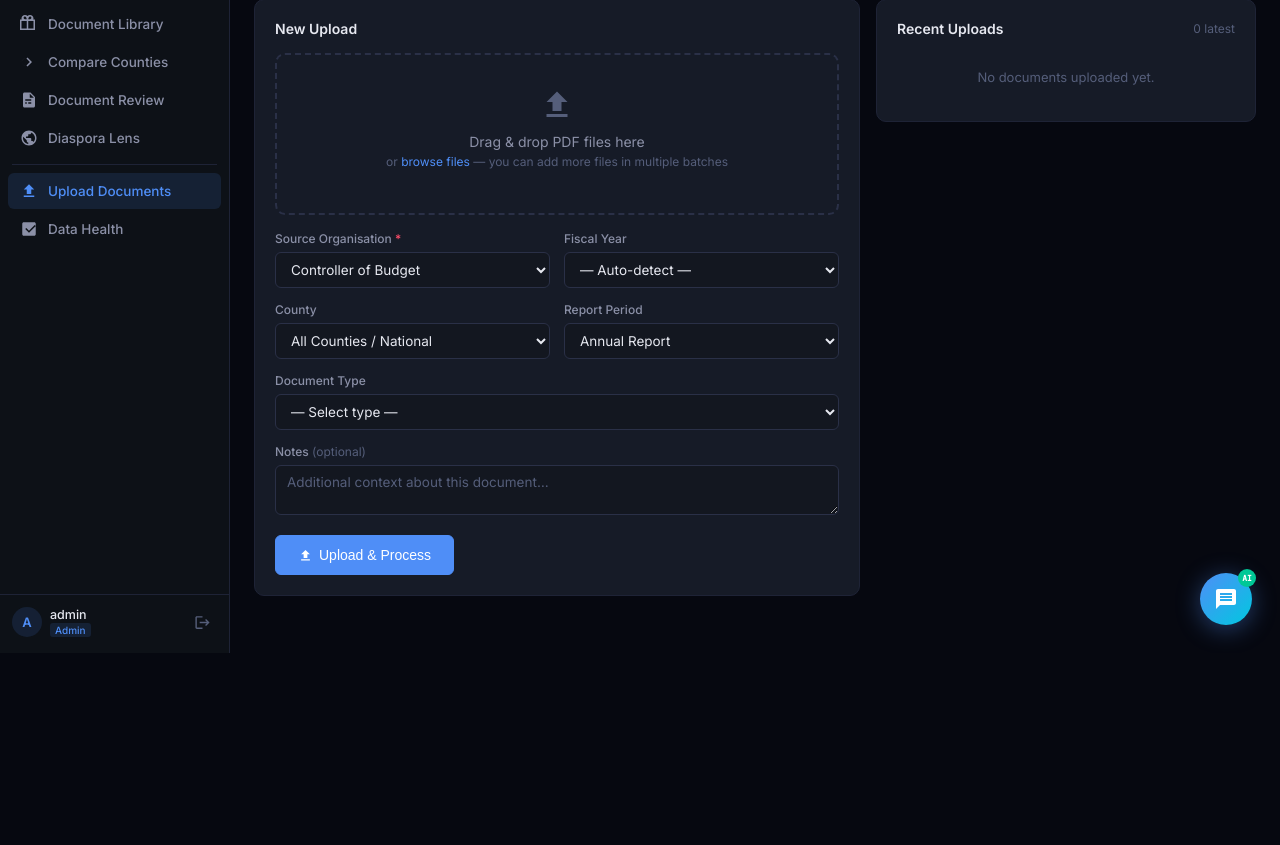
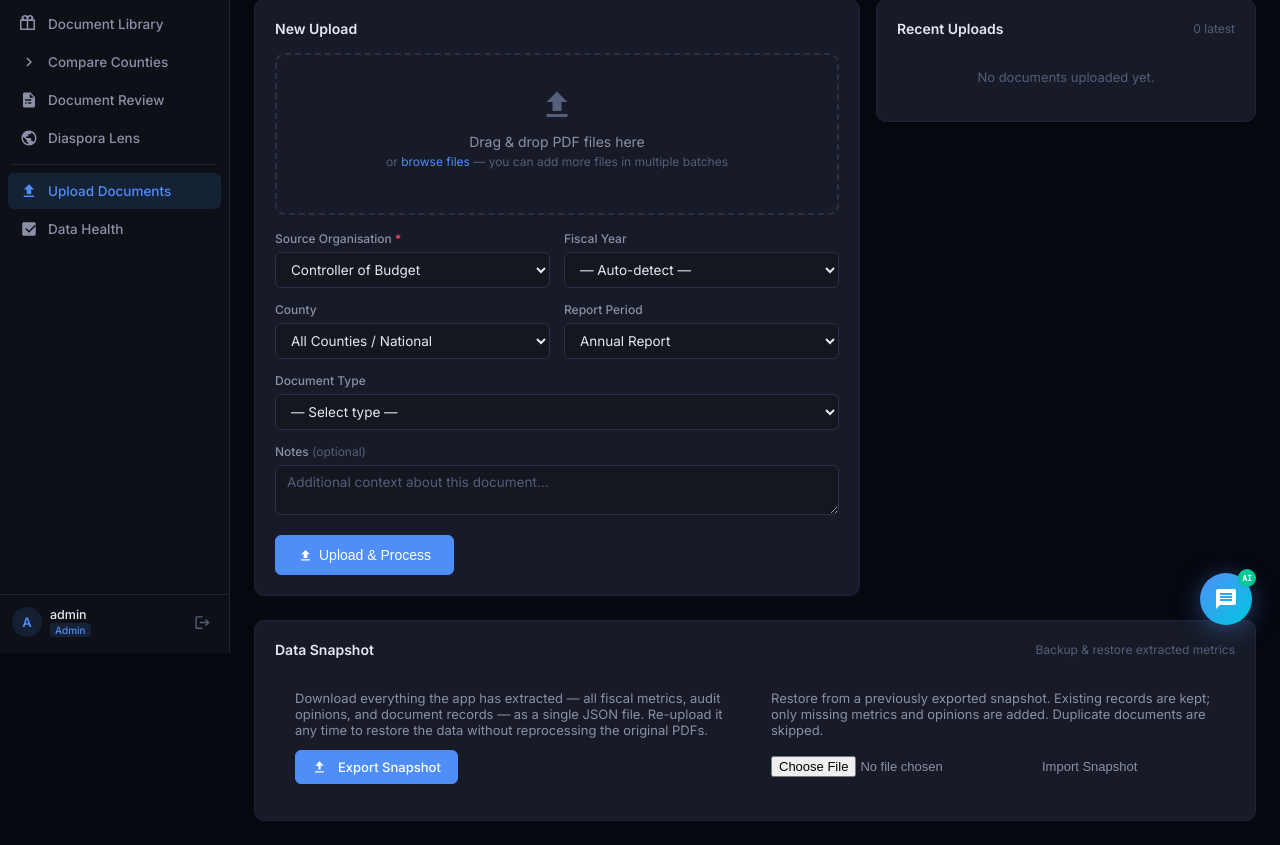
Before and after one commit to youngmbg21-cmyk/FinancialOS-Kenya, a Flask app: page /admin/upload in a window 1280 px wide. Shown: the part 147-992 px from the top of the page. Before the commit the page ends 800 px from the top, so only its background shows below. Run offline with Flask 3, Linux system fonts and the light colour scheme; a user stored in the database is signed in; some libraries are stand-ins or nearby versions.

Commit message:
Add data snapshot export and import for extracted metrics
Export (/admin/export):
- Downloads all FiscalMetrics, AuditOpinions and Document metadata
  as a timestamped JSON file (financialos_snapshot_YYYYMMDD_HHMMSS.json)
- Excludes raw PDF text and file paths (not portable between environments)

Import (/admin/import):
- Accepts a previously exported snapshot JSON
- Restores document stubs, fiscal metrics, and audit opinions
- Upserts metrics (updates value if county+year+metric already exists)
- Skips duplicate documents and audit opinions
- Reports counts of what was added/updated in a flash message

UI: Export Snapshot / Import Snapshot panel added to the upload page

https://claude.ai/code/session_01NWEAhiN5Be4DUo7LTW82bH

```diff
--- a/app.py
+++ b/app.py
@@ -1443,6 +1443,182 @@ def admin_reprocess(doc_id):
 
 
 # ---------------------------------------------------------------------------
+# Admin — export extracted data / import from snapshot
+# ---------------------------------------------------------------------------
+
+@app.route("/admin/export")
+@login_required
+@admin_required
+def admin_export():
+    """Download all extracted metrics, opinions and document metadata as JSON."""
+    # Build county id→name lookup
+    county_map = {c.id: c.name for c in County.query.all()}
+
+    documents = []
+    for doc in Document.query.order_by(Document.upload_date).all():
+        documents.append({
+            "original_filename": doc.original_filename,
+            "source":            doc.source,
+            "fiscal_year":       doc.fiscal_year,
+            "county_name":       doc.county_name,
+            "report_period":     doc.report_period,
+            "document_type":     doc.document_type,
+            "notes":             doc.notes,
+            "page_count":        doc.page_count,
+            "file_size":         doc.file_size,
+            "detected_title":    doc.detected_title,
+            "upload_date":       doc.upload_date.isoformat() if doc.upload_date else None,
+            "processing_status": doc.processing_status,
+        })
+
+    metrics = []
+    for m in FiscalMetric.query.all():
+        metrics.append({
+            "county_name":     county_map.get(m.county_id, ""),
+            "fiscal_year":     m.fiscal_year,
+            "metric_name":     m.metric_name,
+            "metric_value":    m.metric_value,
+            "currency":        m.currency,
+            "unit":            m.unit,
+            "confidence_score":m.confidence_score,
+            "source_text":     m.source_text,
+        })
+
+    opinions = []
+    for op in AuditOpinion.query.all():
+        opinions.append({
+            "county_name":      county_map.get(op.county_id, ""),
+            "fiscal_year":      op.fiscal_year,
+            "opinion_type":     op.opinion_type,
+            "material_issues":  op.material_issues,
+            "key_observations": op.key_observations,
+        })
+
+    snapshot = {
+        "exported_at": datetime.utcnow().isoformat(),
+        "version":     "1",
+        "documents":   documents,
+        "metrics":     metrics,
+        "opinions":    opinions,
+    }
+    buf = io.BytesIO(json.dumps(snapshot, indent=2).encode("utf-8"))
+    filename = f"financialos_snapshot_{datetime.utcnow().strftime('%Y%m%d_%H%M%S')}.json"
+    return send_file(buf, mimetype="application/json",
+                     as_attachment=True, download_name=filename)
+
+
+@app.route("/admin/import", methods=["POST"])
+@login_required
+@admin_required
+def admin_import():
+    """Restore metrics, opinions and document stubs from a previously exported snapshot."""
+    f = request.files.get("snapshot")
+    if not f or not f.filename.endswith(".json"):
+        flash("Please upload a valid .json snapshot file.", "error")
+        return redirect(url_for("admin_upload"))
+
+    try:
+        data = json.loads(f.read().decode("utf-8"))
+    except (json.JSONDecodeError, UnicodeDecodeError):
+        flash("Could not parse the snapshot file — make sure it was exported from this app.", "error")
+        return redirect(url_for("admin_upload"))
+
+    if data.get("version") != "1":
+        flash("Unsupported snapshot version.", "error")
+        return redirect(url_for("admin_upload"))
+
+    # Build county name→id lookup
+    county_lookup = {c.name: c.id for c in County.query.all()}
+
+    docs_added = metrics_added = metrics_updated = opinions_added = 0
+
+    # Restore document stubs (metadata only — no PDF file)
+    for d in data.get("documents", []):
+        exists = Document.query.filter_by(
+            original_filename=d["original_filename"],
+            fiscal_year=d.get("fiscal_year"),
+            county_name=d.get("county_name"),
+        ).first()
+        if not exists:
+            county_id = county_lookup.get(d.get("county_name", ""))
+            db.session.add(Document(
+                original_filename=d.get("original_filename"),
+                stored_filename=None,
+                filepath=None,
+                source=d.get("source"),
+                fiscal_year=d.get("fiscal_year"),
+                county_id=county_id,
+                county_name=d.get("county_name"),
+                report_period=d.get("report_period"),
+                document_type=d.get("document_type"),
+                notes=d.get("notes"),
+                page_count=d.get("page_count"),
+                file_size=d.get("file_size"),
+                detected_title=d.get("detected_title"),
+                processing_status="completed",
+            ))
+            docs_added += 1
+
+    db.session.flush()
+
+    # Restore fiscal metrics
+    for m in data.get("metrics", []):
+        county_id = county_lookup.get(m.get("county_name", ""))
+        if not county_id or not m.get("fiscal_year") or not m.get("metric_name"):
+            continue
+        existing = FiscalMetric.query.filter_by(
+            county_id=county_id,
+            fiscal_year=m["fiscal_year"],
+            metric_name=m["metric_name"],
+        ).first()
+        if existing:
+            existing.metric_value    = m.get("metric_value", existing.metric_value)
+            existing.confidence_score= m.get("confidence_score", existing.confidence_score)
+            existing.source_text     = m.get("source_text", existing.source_text)
+            metrics_updated += 1
+        else:
+            db.session.add(FiscalMetric(
+                county_id=county_id,
+                fiscal_year=m["fiscal_year"],
+                metric_name=m["metric_name"],
+                metric_value=m.get("metric_value"),
+                currency=m.get("currency", "KES"),
+                unit=m.get("unit", "millions"),
+                confidence_score=m.get("confidence_score", 0.75),
+                source_text=m.get("source_text"),
+            ))
+            metrics_added += 1
+
+    # Restore audit opinions
+    for op in data.get("opinions", []):
+        county_id = county_lookup.get(op.get("county_name", ""))
+        if not county_id or not op.get("fiscal_year"):
+            continue
+        exists = AuditOpinion.query.filter_by(
+            county_id=county_id,
+            fiscal_year=op["fiscal_year"],
+        ).first()
+        if not exists:
+            db.session.add(AuditOpinion(
+                county_id=county_id,
+                fiscal_year=op["fiscal_year"],
+                opinion_type=op.get("opinion_type"),
+                material_issues=op.get("material_issues", 0),
+                key_observations=op.get("key_observations"),
+            ))
+            opinions_added += 1
+
+    db.session.commit()
+    flash(
+        f"Snapshot imported — {docs_added} documents, "
+        f"{metrics_added} new metrics ({metrics_updated} updated), "
+        f"{opinions_added} audit opinions restored.",
+        "success",
+    )
+    return redirect(url_for("admin_upload"))
+
+
+# ---------------------------------------------------------------------------
 # API — dashboard stats
 # ---------------------------------------------------------------------------
 
--- a/templates/upload.html
+++ b/templates/upload.html
@@ -154,6 +154,42 @@
       <div class="empty-state">No documents uploaded yet.</div>
       {% endfor %}
     </div>
+  </div>
+</div>
+
+<!-- Data Snapshot panel -->
+<div class="card" style="margin-top:24px;">
+  <div class="card-head">
+    <h2 class="card-title">Data Snapshot</h2>
+    <span class="card-meta">Backup &amp; restore extracted metrics</span>
+  </div>
+  <div style="padding:16px 20px;display:flex;gap:32px;flex-wrap:wrap;align-items:flex-start;">
+
+    <div style="flex:1;min-width:220px;">
+      <p style="font-size:13px;color:var(--text2);margin:0 0 12px;">
+        Download everything the app has extracted — all fiscal metrics, audit opinions,
+        and document records — as a single JSON file. Re-upload it any time to restore
+        the data without reprocessing the original PDFs.
+      </p>
+      <a href="{{ url_for('admin_export') }}" class="btn btn-primary">
+        <svg viewBox="0 0 24 24" style="width:15px;height:15px;fill:currentColor;vertical-align:middle;margin-right:5px;"><path d="M5 20h14v-2H5v2zm7-18L5.33 9h4.84v6h3.66V9h4.84L12 2z"/></svg>
+        Export Snapshot
+      </a>
+    </div>
+
+    <div style="flex:1;min-width:220px;">
+      <p style="font-size:13px;color:var(--text2);margin:0 0 12px;">
+        Restore from a previously exported snapshot. Existing records are kept;
+        only missing metrics and opinions are added. Duplicate documents are skipped.
+      </p>
+      <form method="POST" action="{{ url_for('admin_import') }}" enctype="multipart/form-data"
+            style="display:flex;gap:8px;align-items:center;flex-wrap:wrap;">
+        <input type="file" name="snapshot" accept=".json" required
+               style="font-size:13px;color:var(--text2);">
+        <button type="submit" class="btn btn-ghost">Import Snapshot</button>
+      </form>
+    </div>
+
   </div>
 </div>
 {% endblock %}
```
